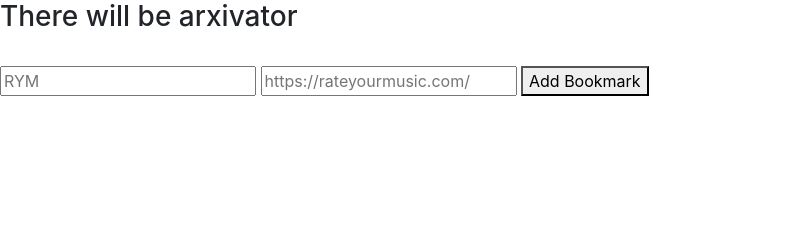
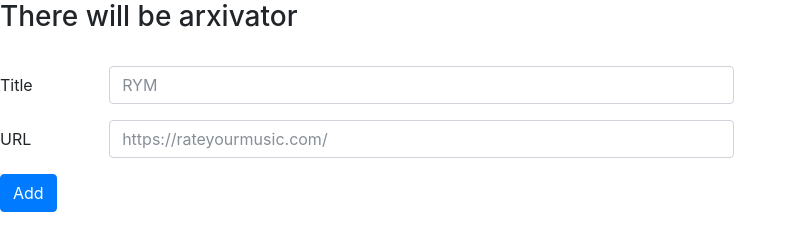
Before and after one commit to salsadellorso/arxivator, a plain HTML site: page static/index.html in a window 1280 px wide. Shown: the whole page, without its empty margins (0-797 px from the left). Drawn offline with nearby package versions, Linux system fonts and the light colour scheme; no server answers.

Commit message:
view colors

```diff
--- a/static/index.html
+++ b/static/index.html
@@ -12,20 +12,36 @@
 <br>
 
 <form>
-    <input type="text" ng-model="title" placeholder="RYM" />
-    <input type="text" ng-model="content" placeholder = "https://rateyourmusic.com/" />
-    <button ng-click="app.addBookmark()">Add Bookmark</button>
+    <div class="form-group row">
+        <label for="inputTitle0" class="col-sm-1 col-form-label">Title</label>
+        <div class="col-sm-6">
+          <input type="text"  class="form-control" id="inputTitle0" ng-model="title" placeholder="RYM" />
+        </div>
+  </div>
+  <div class="form-group row">
+    <label for="imputContent0" class="col-sm-1 col-form-label">URL</label>
+    <div class="col-sm-6">
+      <input type="text"  class="form-control" id="imputContent0" ng-model="content" placeholder = "https://rateyourmusic.com/" />
+  </div>
+</div>
+<div class="form-group row">
+    <div class="col-sm-6">
+      <button class="btn btn-primary" ng-click="app.addBookmark()">Add</button>
+  </div>
+</div>
 </form>
 
 <br>
 
-<div ng-repeat="bookmark in app.bms">
-    <a target="_blank" href = "{{ bookmark.content }}">{{bookmark.title}}</a>
-        <div class ="container">
-            <input type="text" ng-model="bookmark.title"/>
-            <button ng-click="app.updateBookmark(bookmark)">Update</button>
-            <button ng-click="app.deleteBookmark(bookmark)">Delete</button>
-        </div>
+<div class="form-group row">
+    <div ng-repeat="bookmark in app.bms">
+        <div class = "col">
+           <a target="_blank" href = "{{ bookmark.content }}">{{bookmark.title}}</a><br>
+           <input type="text" ng-model="bookmark.title"/><br>
+           <button type="button" class="btn btn-primary btn-md" ng-click="app.updateBookmark(bookmark)">Update</button>
+           <button type="button" class="btn btn-danger btn-md" ng-click="app.deleteBookmark(bookmark)">Delete</button>
+       </div>
+   </div>
 </div>
 
 
```
Also changed, not shown: 1 other file.
